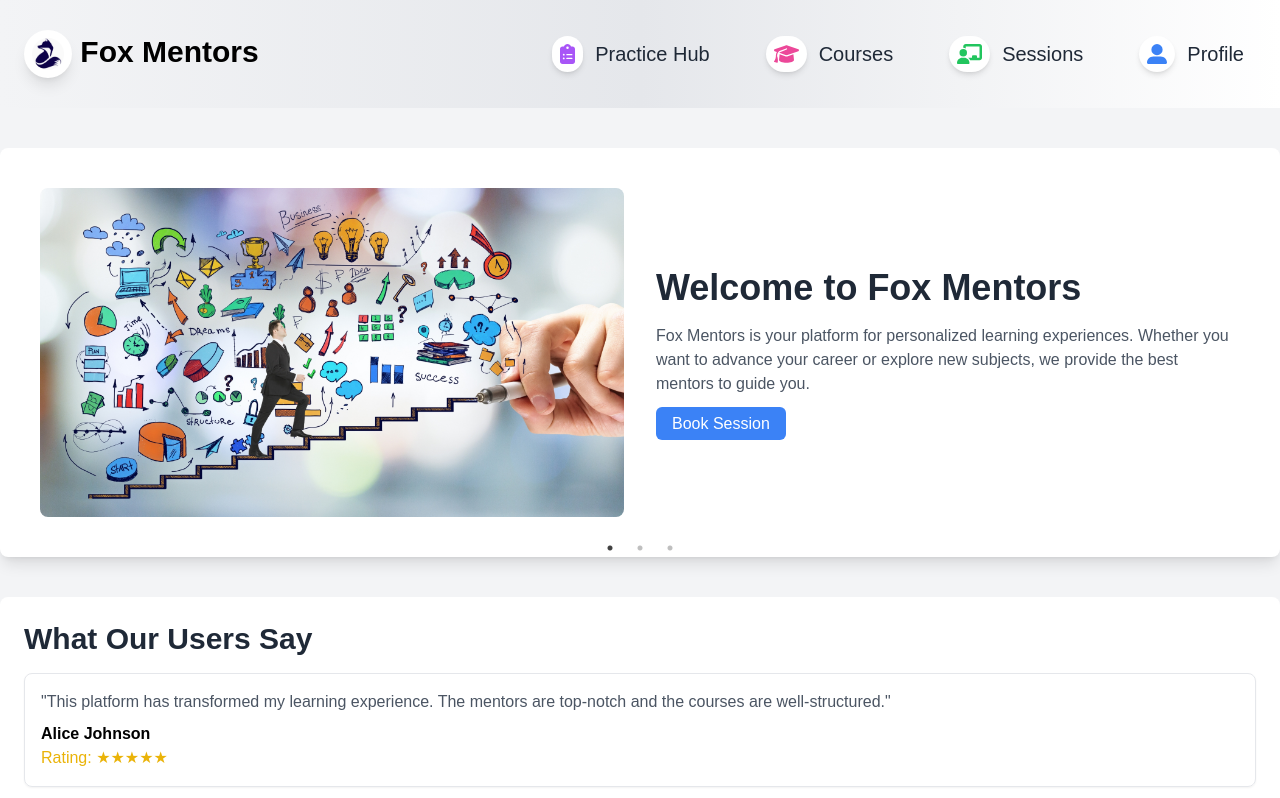
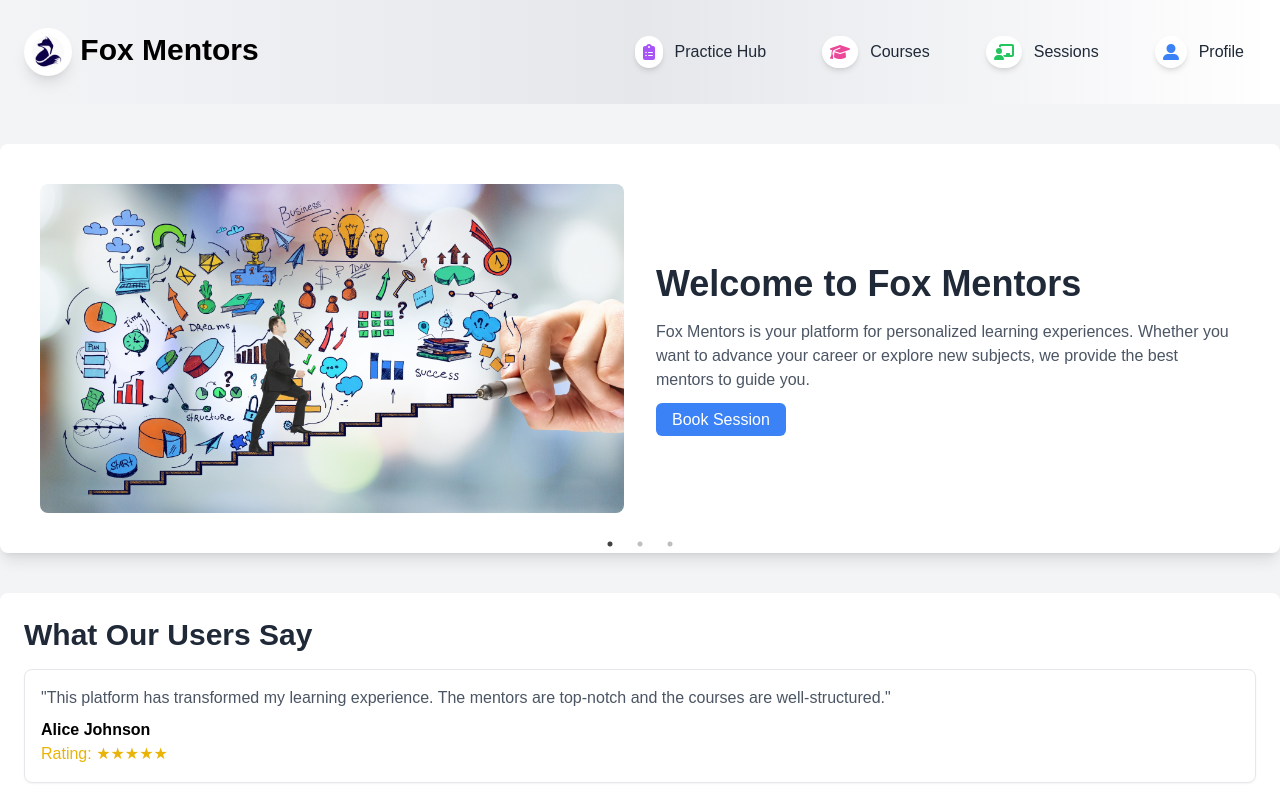
Before and after one commit to harsha-75/FoxmentorsFrontend, a React (Create React App) app: page / in a window 1280 px wide. Shown: the top 798 px of the page. Built offline with nearby package versions, Linux system fonts and the light colour scheme.

Commit message:
text size change

```diff
--- a/src/components/Header.jsx
+++ b/src/components/Header.jsx
@@ -30,7 +30,7 @@ const Header = () => {
           /> Fox Mentors
         </Link>
         {/* Navigation Links */}
-        <nav className="flex space-x-8 text-gray-800 text-xl">
+        <nav className="flex space-x-8 text-gray-800">
           <ul className="flex space-x-8">
             <li className="flex items-center">
               <Link to="/practicehub" className="flex items-center hover:bg-gray-300 hover:text-gray-700 rounded-full p-3 transition ease-in-out duration-200">
```
